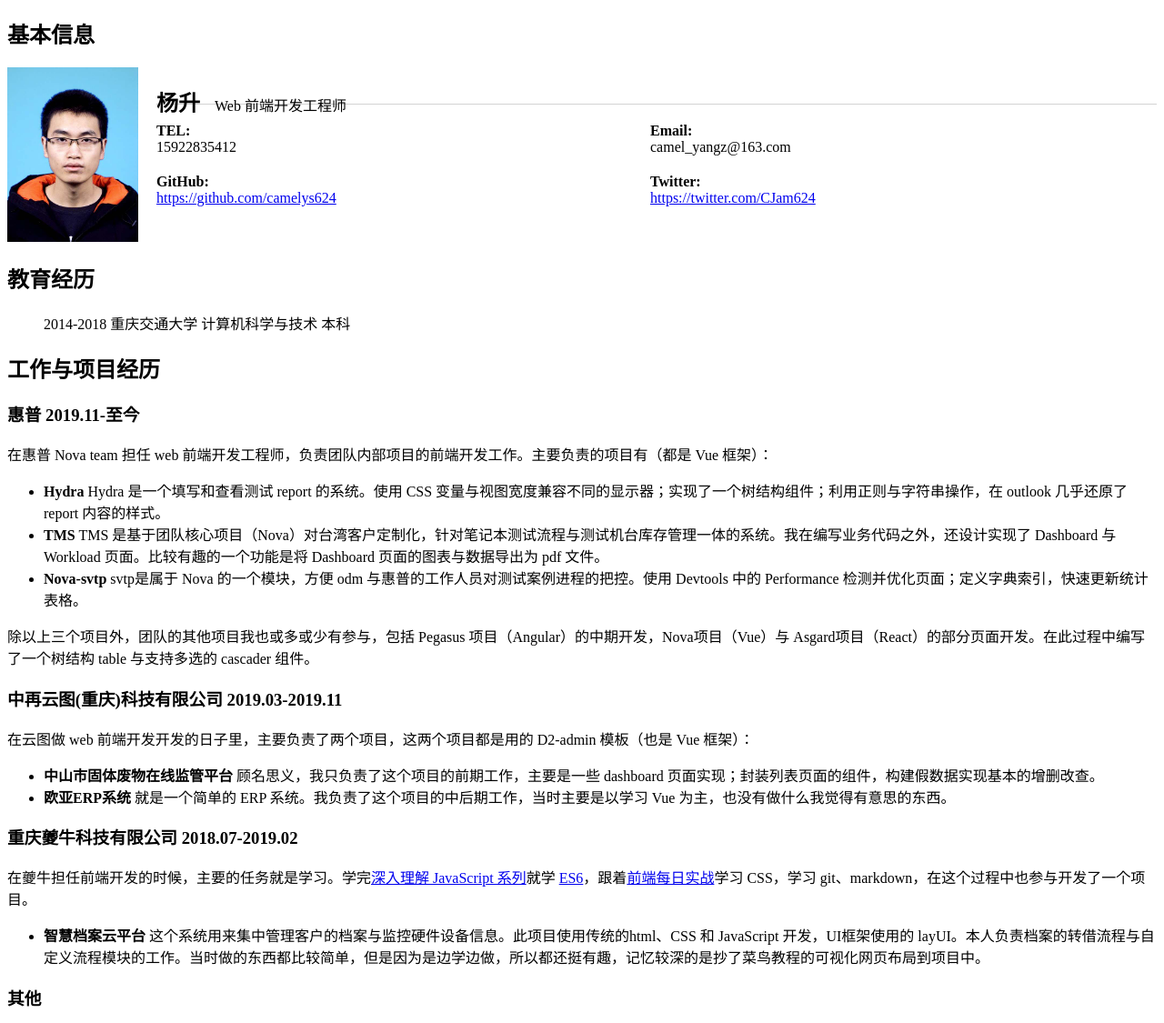
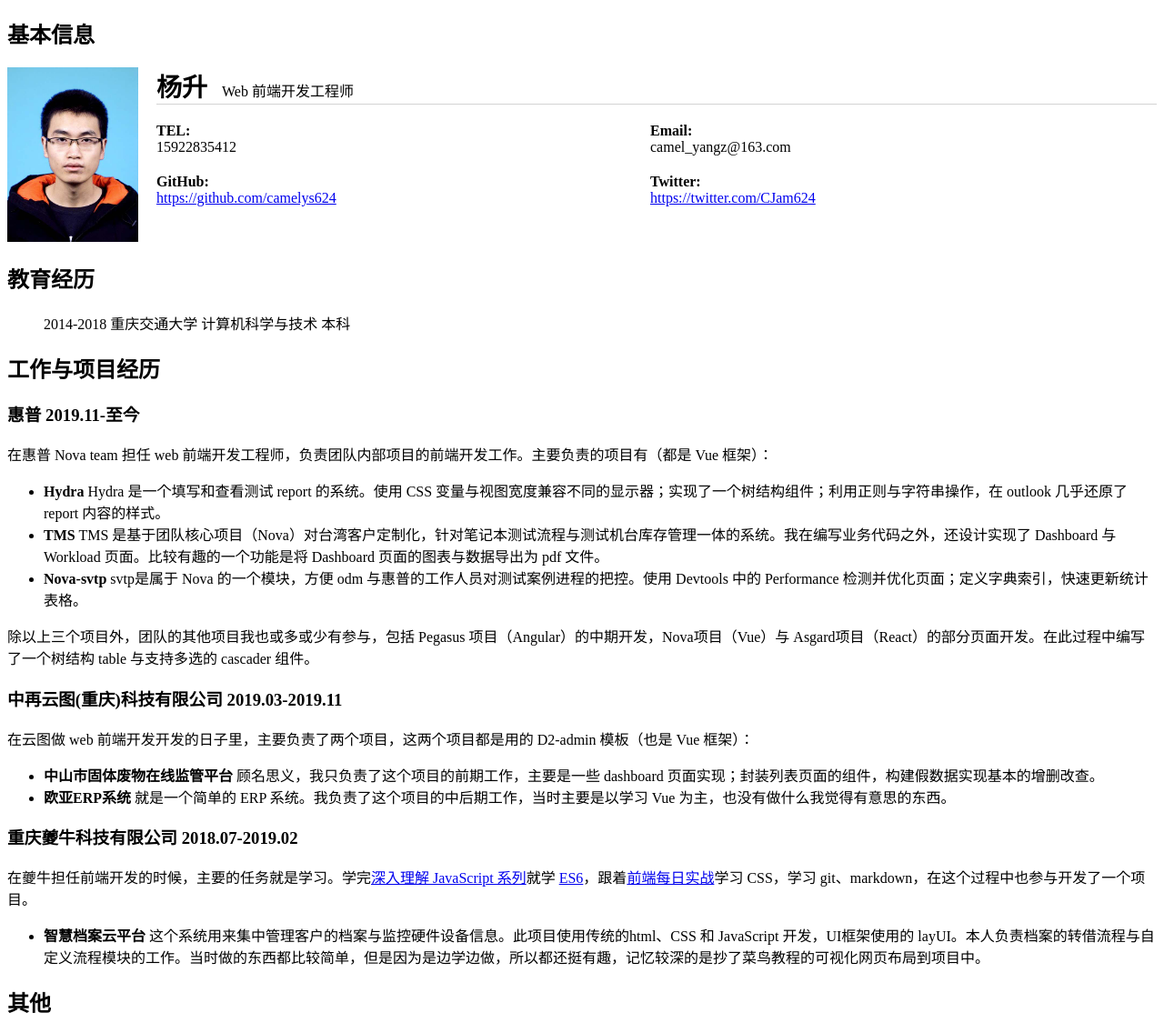
Before and after one commit to camelys624/my-blog, a Gatsby site: page /posts/resume/ in a window 1280 px wide. Shown: the part 147-1272 px from the top of the page at 91% size. Built offline with nearby package versions, Linux system fonts and the light colour scheme; Gatsby itself is replaced by a stand-in of ours.

Commit message:
resume pdf

```diff
--- a/content/posts/resume.md
+++ b/content/posts/resume.md
@@ -7,10 +7,10 @@ resume: true
 ## 基本信息
 
 <div style="position: relative; height: 194px;">
-    <img src="/head/xjpic.jpg" alt="head" style="position: absolute;width: 144px;">
+    <img src="../assets/xjpic.jpg" alt="head" style="position: absolute;width: 144px;">
     <div style="margin-left: 164px;">
         <div style="margin-bottom: 20px; height: 40px; border-bottom: solid 1px lightgrey">
-            <h2 style="display: inline-block;font-weight:bold;">&#x6768;&#x5347;</h3>
+            <strong style="font-size: 1.75em">&#x6768;&#x5347;</strong>
             <span>&nbsp&nbsp&nbspWeb 前端开发工程师</span>
         </div>
         <div style="margin-bottom: 20px;">
@@ -65,7 +65,7 @@ resume: true
 
 - **智慧档案云平台** 这个系统用来集中管理客户的档案与监控硬件设备信息。此项目使用传统的html、CSS 和 JavaScript 开发，UI框架使用的 layUI。本人负责档案的转借流程与自定义流程模块的工作。当时做的东西都比较简单，但是因为是边学边做，所以都还挺有趣，记忆较深的是抄了菜鸟教程的可视化网页布局到项目中。
 
-### 其他
+## 其他
 
 在工作之外，我也会去关注学习一些前沿的技术，所以我搭建了一个 VPS 服务，方便自己去谷歌与推特查找了解相关的知识。目前正在玩的是使用 Gatsby 搭建一个自己的网站，并准备把我比较感兴趣的 CSS Houdini、Web Components 与 WebGL 等相关的技术体现出来。除此之外，有时候也会帮朋友解决一些问题，比如用 python 根据验证规则校验数据；使用 NodeJS 爬取数据（是他导师参与的一个项目的网站，得到允许）。心血来潮的时候也会去 leetcode上刷刷算法。
 
```
Also changed, not shown: 1 other file.
